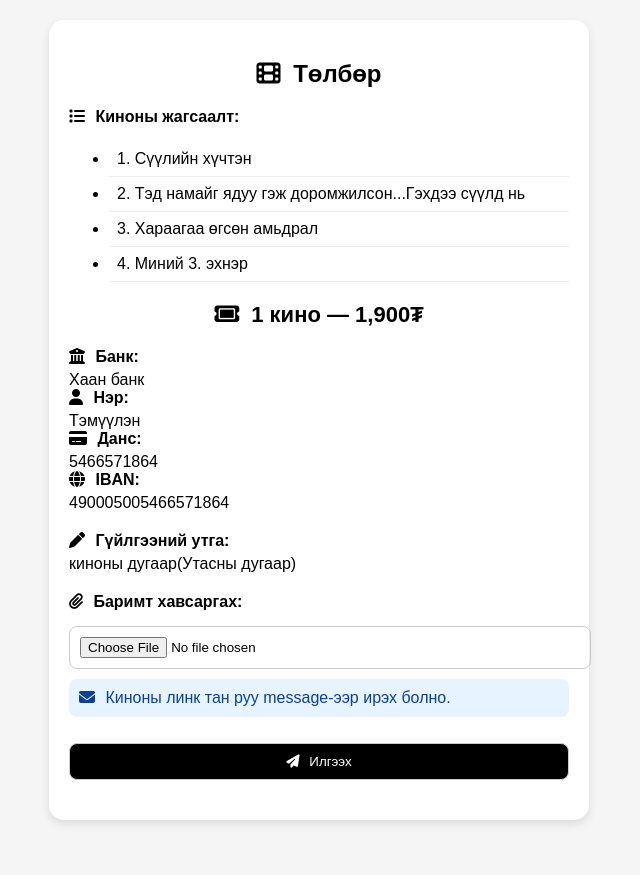
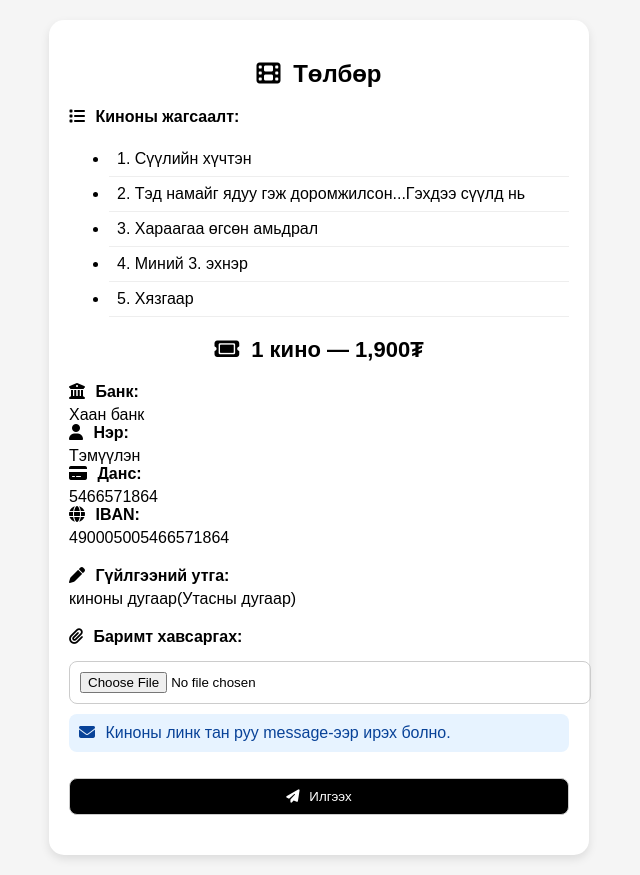
Before and after one commit to ODcargo/Movie, a plain HTML site: page index.html in a window 1280 px wide. Shown: the whole page, without its empty margins (321-961 px from the left). Before the commit the page ends 840 px from the top, so only its background shows below. Drawn offline with Linux system fonts and the light colour scheme.

Commit message:
Update index.html

```diff
--- a/index.html
+++ b/index.html
@@ -98,6 +98,7 @@ i{margin-right:6px;}
 <li>2. Тэд намайг ядуу гэж доромжилсон...Гэхдээ сүүлд нь </li>
 <li>3. Хараагаа өгсөн амьдрал</li>
 <li>4. Миний 3. эхнэр</li>
+<li>5. Хязгаар</li>
 </ul>
 </div>
 
```
